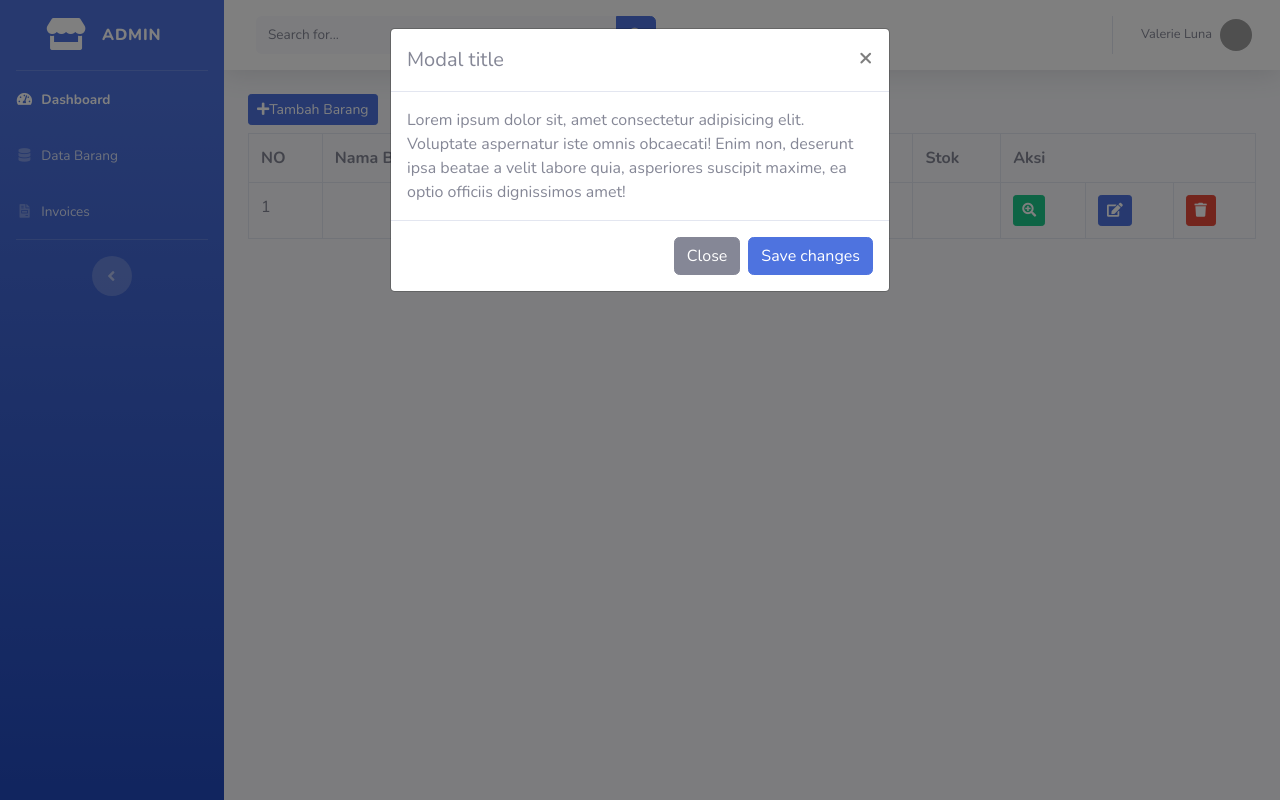
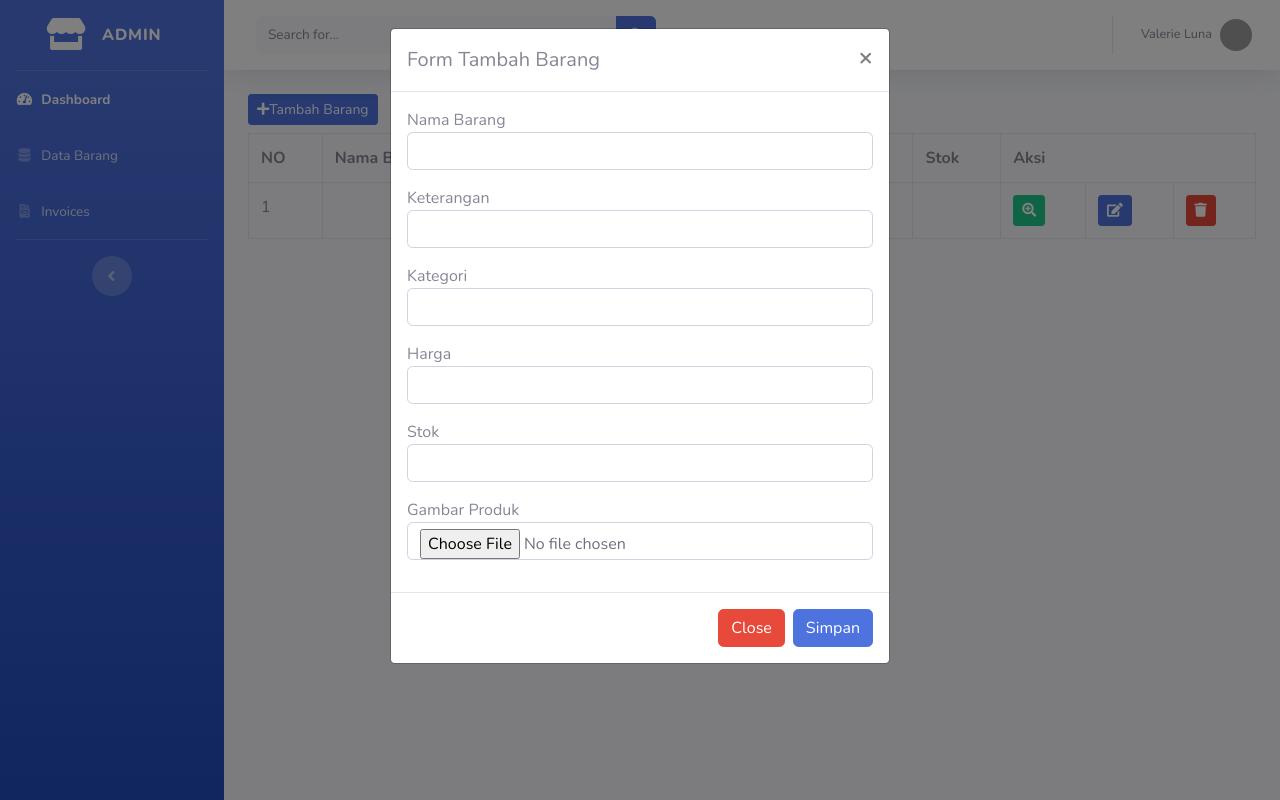
Before and after one commit to ijlalbm/toko_online, a CodeIgniter app: page /toko_online/admin/data_barang in a window 1280 px wide, after a click on "Tambah Barang". Run offline with CodeIgniter, Linux system fonts and the light colour scheme; tables that the repository leaves empty or names only in its code hold one stand-in row (values such as "Sample post"); data that the repository does not hold is empty; grey boxes are pictures that could not be loaded.

Commit message:
ok tambah barang

```diff
--- a/application/controllers/admin/data_barang.php
+++ b/application/controllers/admin/data_barang.php
@@ -12,4 +12,34 @@ public function index() {
 
     }
 
+    public function tambah_aksi(){
+        $nama_brg           = $this->input->post('nama_brg');
+        $keterangan         = $this->input->post('keterangan');
+        $kategori           = $this->input->post('kategori');
+        $harga              = $this->input->post('harga');
+        $stok               = $this->input->post('stok');
+        $gambar             = $_FILES['gambar']['name'];
+        if($gambar=''){}else{
+            $config['upload_path']      = './uploads';
+            $config['allowed_types']    = 'jpg|jpeg|png|gif';
+
+            $this->load->library('upload', $config);
+            if(!$this->upload->do_upload('gambar')){
+                echo "Gambar gagal di upload";
+            } else {
+                $gambar = $this->upload->data('file_name');
             }
+        }
+        $data = array(
+            'nama_brg'      => $nama_brg,
+            'keterangan'    => $keterangan,
+            'kategori'      => $kategori,
+            'harga'         => $harga,
+            'stok'          => $stok,
+            'gambar'        => $gambar
+        );
+        $this->model_barang->tambah_barang($data, 'tb_barang');
+        redirect('admin/data_barang/index');
+    }
+
+}
--- a/application/models/model_barang.php
+++ b/application/models/model_barang.php
@@ -6,4 +6,7 @@ class Model_barang extends CI_Model {
         return $this->db->get('tb_barang');
     }
 
+    public function tambah_barang($data, $table) {
+        $this->db->insert($table,$data);
+    }
 }
--- a/application/views/admin/data_barang.php
+++ b/application/views/admin/data_barang.php
@@ -36,18 +36,43 @@
   <div class="modal-dialog">
     <div class="modal-content">
       <div class="modal-header">
-        <h5 class="modal-title" id="exampleModalLabel">Modal title</h5>
+        <h5 class="modal-title" id="exampleModalLabel">Form Tambah Barang</h5>
         <button type="button" class="close" data-dismiss="modal" aria-label="Close">
           <span aria-hidden="true">&times;</span>
         </button>
       </div>
       <div class="modal-body">
-        Lorem ipsum dolor sit, amet consectetur adipisicing elit. Voluptate aspernatur iste omnis obcaecati! Enim non, deserunt ipsa beatae a velit labore quia, asperiores suscipit maxime, ea optio officiis dignissimos amet!
+        <form action="<?= base_url('admin/data_barang/tambah_aksi') ?>" method="post" enctype="multipart/form-data">
+                <div class="form-group">
+                    <label"> Nama Barang </label>
+                    <input type="text" name="nama_brg" class="form-control">
+                </div>
+                <div class="form-group">
+                    <label"> Keterangan </label>
+                    <input type="text" name="keterangan" class="form-control">
+                </div>
+                <div class="form-group">
+                    <label"> Kategori </label>
+                    <input type="text" name="kategori" class="form-control">
+                </div>
+                <div class="form-group">
+                    <label"> Harga </label>
+                    <input type="text" name="harga" class="form-control">
+                </div>
+                <div class="form-group">
+                    <label"> Stok </label>
+                    <input type="text" name="stok" class="form-control">
+                </div>
+                <div class="form-group">
+                    <label"> Gambar Produk </label>
+                    <input type="file" name="gambar" class="form-control">
+                </div>
       </div>
       <div class="modal-footer">
-        <button type="button" class="btn btn-secondary" data-dismiss="modal">Close</button>
-        <button type="button" class="btn btn-primary">Save changes</button>
+        <button type="button" class="btn btn-danger" data-dismiss="modal">Close</button>
+        <button type="submit" class="btn btn-primary">Simpan</button>
       </div>
+      </form>
     </div>
   </div>
 </div>
--- a/application/views/dashboard.php
+++ b/application/views/dashboard.php
@@ -25,7 +25,7 @@
     <div class="row text-center mt-4">
         <?php foreach($barang as $brg) : ?>
 
-            <div class="card ml-3" style="width: 14rem;">
+            <div class="card ml-3 mt-3" style="width: 14rem;">
                 <img src="<?php echo base_url().'/uploads/'.$brg->gambar ?>" class="card-img-top" alt="...">
                 <div class="card-body">
                     <h5 class="card-title mb-1"><?php echo $brg->nama_brg ; ?></h5>
```
Also changed, not shown: uploads/vespa.jpg (added). Lines whose indentation alone changed are shown as unchanged.
